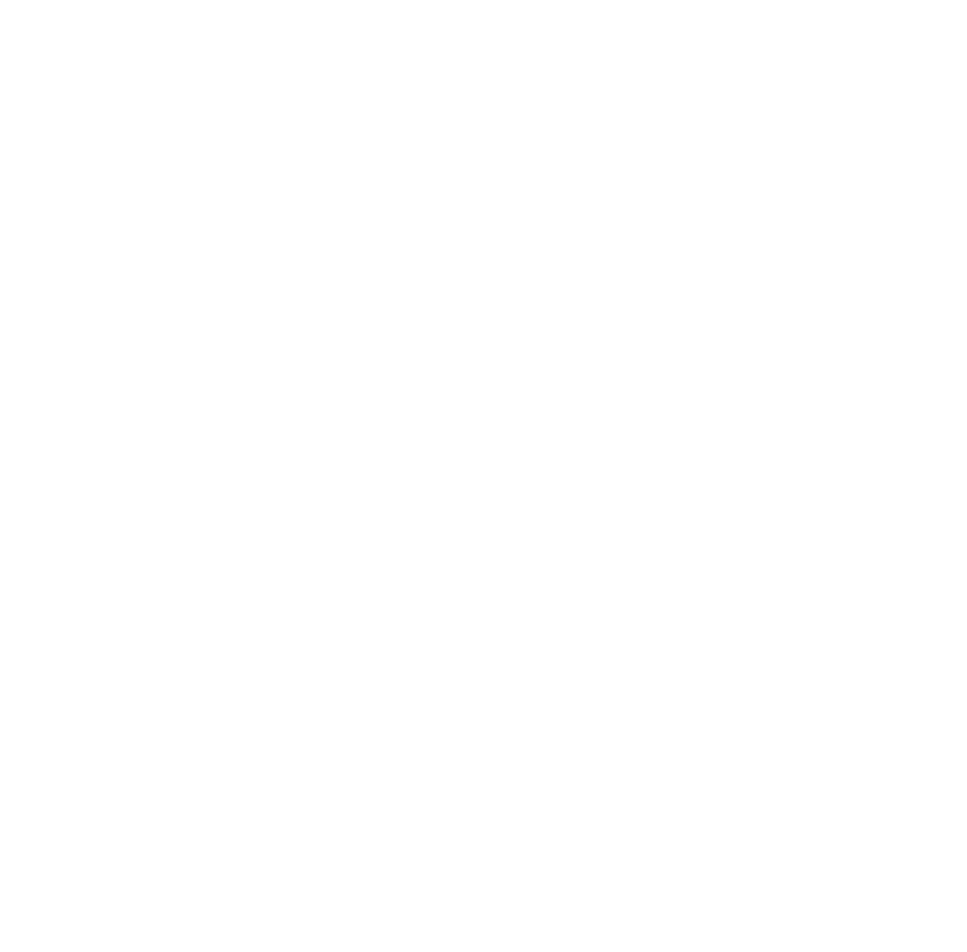
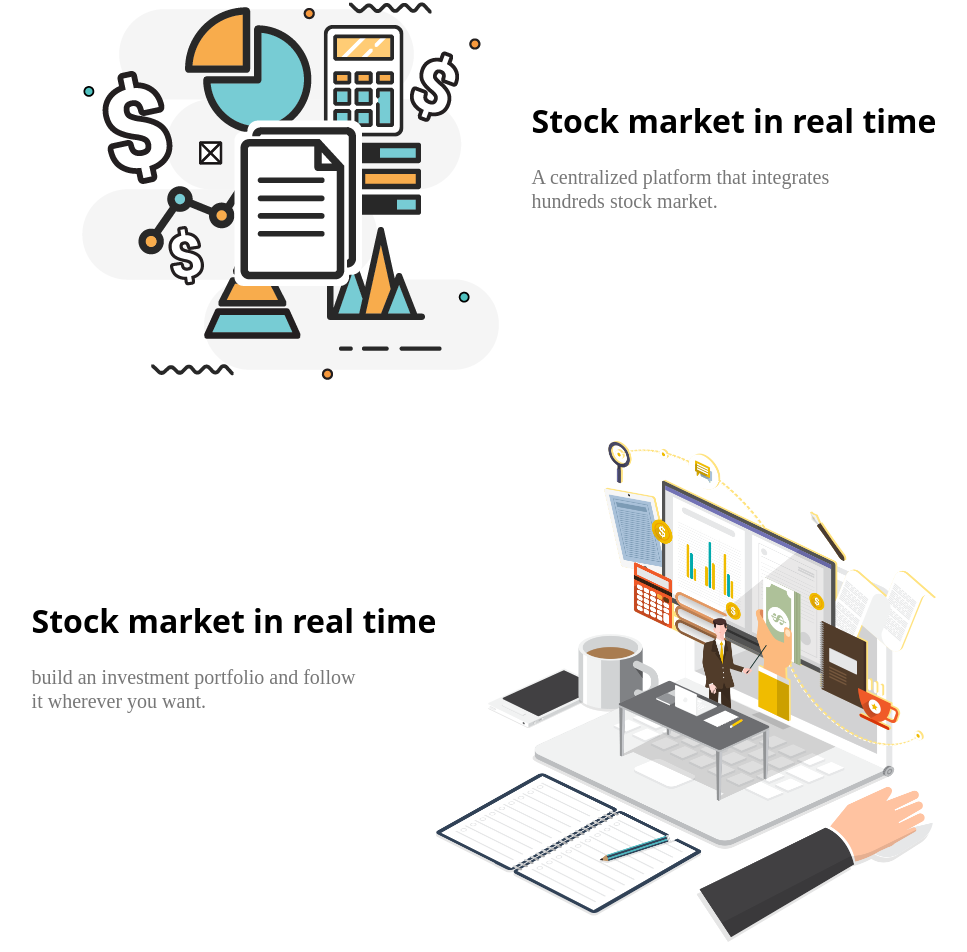
Before and after one commit to thiagofreitascarneiro/wallet-Finance, a Vue app: page /services in a window 1280 px wide. Shown: the part 692-1644 px from the top of the page, without its empty margins (156-1123 px from the left). Before the commit the page ends 800 px from the top, so only its background shows below. Built offline with nearby package versions, Linux system fonts and the light colour scheme.

Commit message:
creating page services

```diff
--- a/src/assets/scss/_variables.scss
+++ b/src/assets/scss/_variables.scss
@@ -1,5 +1,6 @@
 $cor1: #ffffff; // branco
 $cor2: #C8EE44; // verde
+$cor3: #82cfbb;
 
 
 $error: #a90329; // bg msg erro
--- a/src/components/NavBar.vue
+++ b/src/components/NavBar.vue
@@ -11,7 +11,7 @@
     <div class="collapse navbar-collapse justify-content-end" id="navbarNav">
       <ul class="navbar-nav">
         <li class="nav-item active">
-          <router-link to="/" class="nav-link">
+          <router-link to="/home" class="nav-link">
             Home
           </router-link>
         </li>
--- a/src/router/index.js
+++ b/src/router/index.js
@@ -10,8 +10,8 @@
   base: process.env.BASE_URL,
   routes: [
     {
-      path: '/',
-      name: 'home',
+      path: '/home/:page?',
+      name: 'HomeDefault.page',
       component: HomeDefault
     },
     {
--- a/src/views/ServicesView.vue
+++ b/src/views/ServicesView.vue
@@ -46,7 +46,33 @@
                 </p>
            </div>
         </div>
+
+        <div class="products">
+            <div class="products-stock">
+                <picture class="products-stock-image">
+                    <source src="../../public/images/stock-price.png?t=3">
+                    <img src="../../public/images/stock-price.png?t=3" alt="">
+                </picture>
+                <div class="products-stock-text">
+                    <h2>Stock market in real time</h2>
+                    <p>A centralized platform that integrates <br/>
+                        hundreds stock market.</p>
+                </div>
+            </div>
+            <div class="products-portfolio">
+                <div class="products-portfolio-text">
+                    <h2>Stock market in real time</h2>
+                    <p>build an investment portfolio and follow <br/>
+                        it wherever you want.</p>
+                </div>
+                <picture class="products-portfolio-image">
+                    <source src="../../public/images/portfolio.png?t=3">
+                    <img src="../../public/images/portfolio.png?t=3" alt="">
+                </picture>
+            </div>
+        </div>
     </section>
+
 
 </template>
 
@@ -61,7 +87,7 @@
 @import "../assets/scss/global";
 .container-services {
     width: 100%;
-    height: 368px;
+    height: 1668px;
     display: flex;
     flex-direction: column;
     align-items: center;
@@ -166,6 +192,70 @@
             }
         }
     }
+
+    .products {
+        display: flex;
+        flex-direction: column;
+        margin-top: 120px;
+        .products-stock {
+            display: flex;
+            .products-stock-image {
+
+            }
+
+            .products-stock-text {
+                margin-top: 160px;
+                h2 {
+                    font-family: $font;
+                    font-style: normal;
+                    font-weight: 700;
+                    font-size: 32px;
+                    line-height: 40px;
+                    color: $colorTextBlack;
+                }
+
+                p {
+                    font-family: $fontText;
+                    font-style: normal;
+                    font-weight: 500;
+                    font-size: $fontSizeText;
+                    line-height: 24px;
+                    color: $colorTextGrey;
+                    margin-top: 24px;
+                }
+            }
+        }
+        .products-portfolio {
+            display: flex;
+            .products-portfolio-image {
+                img {
+                    width: 500px;
+                }
+            }
+
+            .products-portfolio-text {
+                margin-top: 160px;
+                h2 {
+                    font-family: $font;
+                    font-style: normal;
+                    font-weight: 700;
+                    font-size: 32px;
+                    line-height: 40px;
+                    color: $colorTextBlack;
+                }
+
+                p {
+                    font-family: $fontText;
+                    font-style: normal;
+                    font-weight: 500;
+                    font-size: $fontSizeText;
+                    line-height: 24px;
+                    color: $colorTextGrey;
+                    margin-top: 24px;
+                }
+            }
+        }
+    }
 }
 
 @media(max-width: $mobile) {
```
Also changed, not shown: public/images/portfolio.png (added), public/images/stock-price.png (added).
